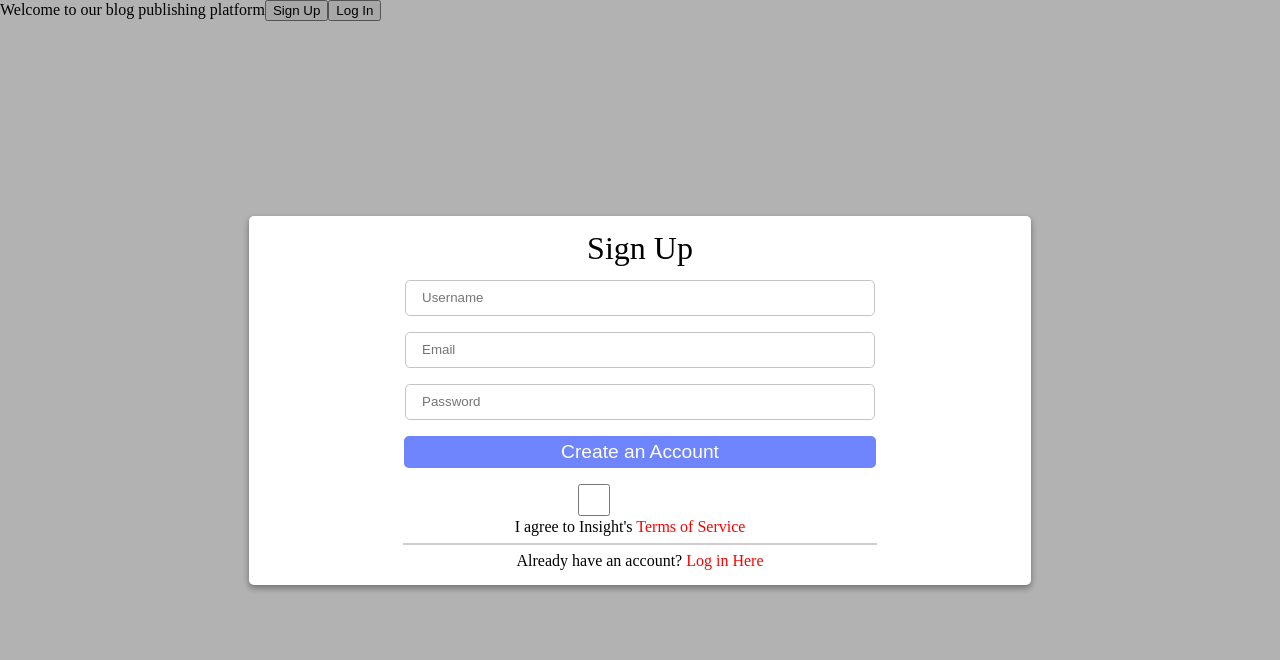
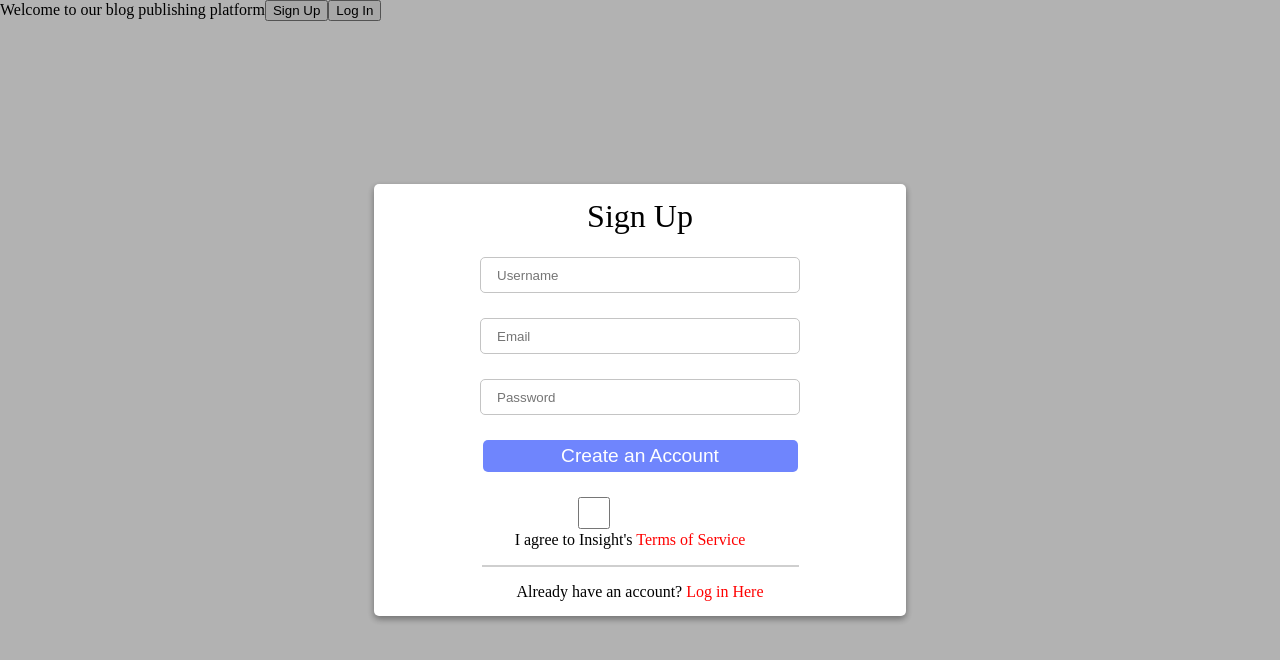
Before and after one commit to LABS-EU3/react_blog_frontend, a React (Create React App) app: page / in a window 1280 px wide. Both pictures are taken after a click on the button "Sign Up". Shown: the top 660 px of the page. Built offline with nearby package versions, Linux system fonts and the light colour scheme.

Commit message:
resolved conflicts

```diff
--- a/src/pages/Login.js
+++ b/src/pages/Login.js
@@ -1,8 +1,9 @@
 import React, { useRef, useState } from "react";
 import axios from "axios";
 import { Link } from "react-router-dom";
-import {connect} from "react-redux"
-import { Container, MyH2, Div, P, Input, Button,P2 } from "../utilities/styles/LoginStyles"
+import {connect} from "react-redux";
+import { Container, MyH2, Div, P, Input, Button,P2 } from "../utilities/styles/LoginStyles";
+// import setLoginSuccess from "../redux-store/reducers/user-reducer";
 
 const Login = props => {
     const nameRef = useRef();
@@ -29,6 +30,18 @@ const Login = props => {
         if (valid) {
             return;
         }
+
+        // function callLoginApi(username, password, callback) {
+        //     setTimeout(() => {
+        //       if (username === 'Damilolami' && password === 'admin') {
+        //         return callback(null);
+        //       } else {
+        //         return callback(new Error('Invalid username and password'));
+        //       }
+        //     }, 1000);
+        //   }
+
+        props.setLoginSuccess({name: "damilola", token:"jkasaKLJajksdja"})
         setLoading(true);
         axios
             .post("https://react-blog.herokuapp.com/auth/login", {
--- a/src/pages/Modal.js
+++ b/src/pages/Modal.js
@@ -17,13 +17,13 @@ const ModalInner = styled.div`
   padding: 20;
   background: #fff;
   display: inline-block;
-  min-height: 300px;
+  /* height: 400px;  */
   margin: 1rem;
   position: relative;
-  min-width: 300px;
+  /* min-width: 300px; */
   box-shadow: 0 3px 6px rgba(0,0,0,0.16), 0 3px 6px rgba(0,0,0,0.23);
   justify-self: center;
-  width: 750px;
+  width: 500px;
   padding: 1.0rem;
   border-radius: 5px;
 
--- a/src/pages/Register.js
+++ b/src/pages/Register.js
@@ -3,8 +3,8 @@ import { connect } from "react-redux";
 import styled from "styled-components";
 
 const StyledAuth = styled.form`
-  min-height: 300px;
-  width: 100%;
+  height: 400px;
+  width: 500px;
   display: flex;
   flex-direction: column;
   margin: 0 auto;
--- a/src/utilities/styles/LoginStyles.js
+++ b/src/utilities/styles/LoginStyles.js
@@ -2,13 +2,15 @@ import styled from "styled-components";
 
 export const Container = styled.div`
 background: #fffefe;
-    /* width: 100%;    */
+/* text-align: center; */
+margin: auto;
+    /* width: 500px;
     margin: auto;
     /* box-shadow: 0px 1px 3px 0px #aaa; */
-    height: 400px;
+    /* height: 400px;
     padding-top: 30px;
     margin-top: 45px;
-    margin-bottom: 50px;
+    margin-bottom: 50px;  */
 `;
 
 export const MyH2 = styled.h2`
@@ -32,14 +34,15 @@ display: flex;
 
 export const P = styled.p`
 text-align:center;
-line-height: 30px;
+line-height: 40px;
 color:#E16868;
 
 `;
 
 export const P2 = styled.p`
 text-align:center;
-line-height: 30px;
+line-height: 40px;
+border-top: 0.5px solid #cfcfcf;
 
 a {
     color: #E16868;
@@ -47,10 +50,15 @@ a {
 `;
 
 export const Input = styled.input`
-height: 30px;
+
     border: 1px solid #C4C4C4;
     border-radius: 5px;
     padding: 5px;
+    width:90%;
+    height:30px;
+    color:  #c4c4c4;
+    padding-left: 1rem;
+    margin-top:10px;
 `;
 
 export const Button = styled.button`
@@ -60,5 +68,6 @@ export const Button = styled.button`
     color: white;
     padding: 0.25em 1em;
     height: 40px;
-    width: 100%;
+    width: 95%;
+    margin-top:10px;
 `;
```
Also changed, not shown: src/redux-store/actions/actionCreators.js (+16 -0 lines), src/redux-store/reducers/user-reducer.js (+17 -4 lines), src/utilities/styles/singup1.png (deleted), src/utilities/styles/workflow.png (deleted).
